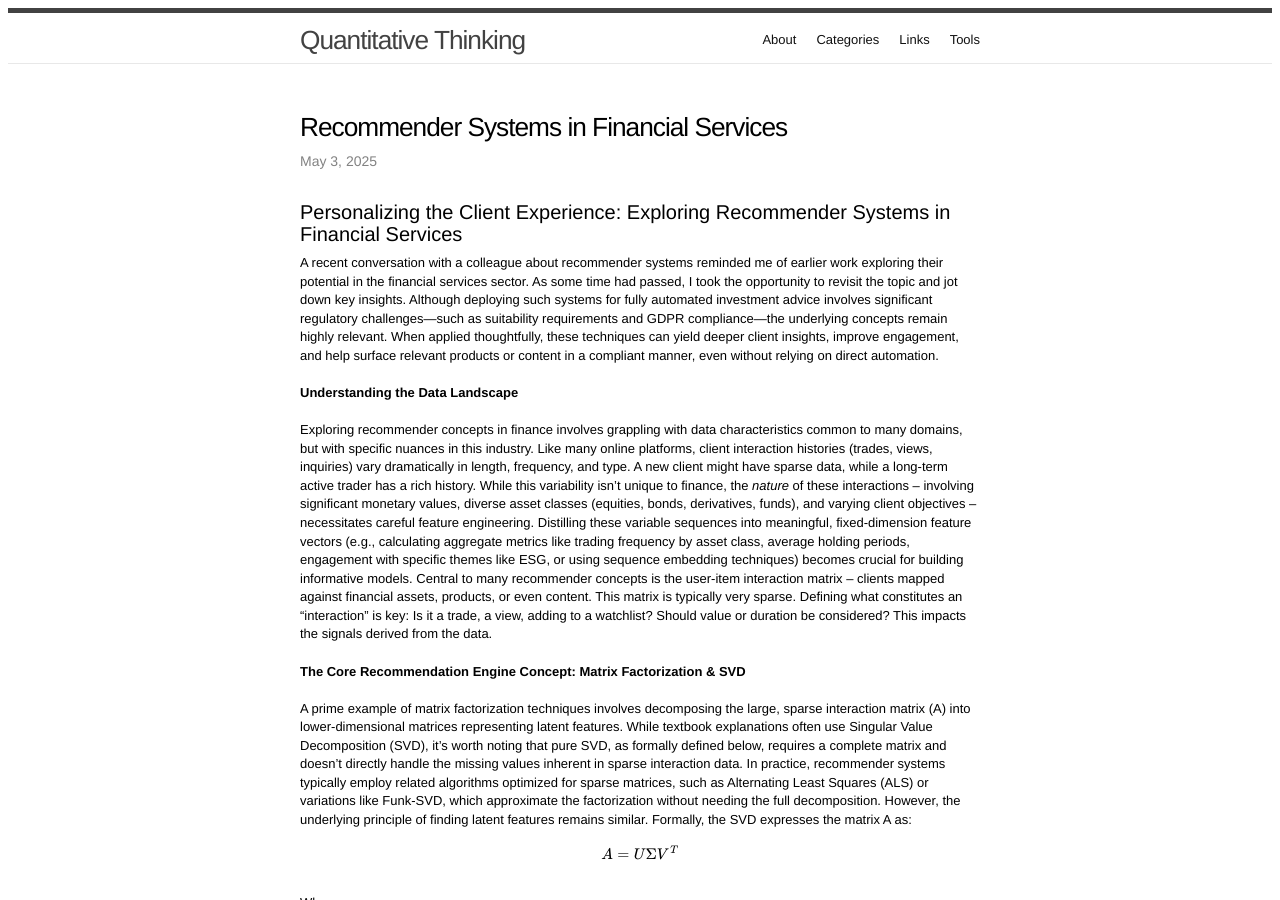
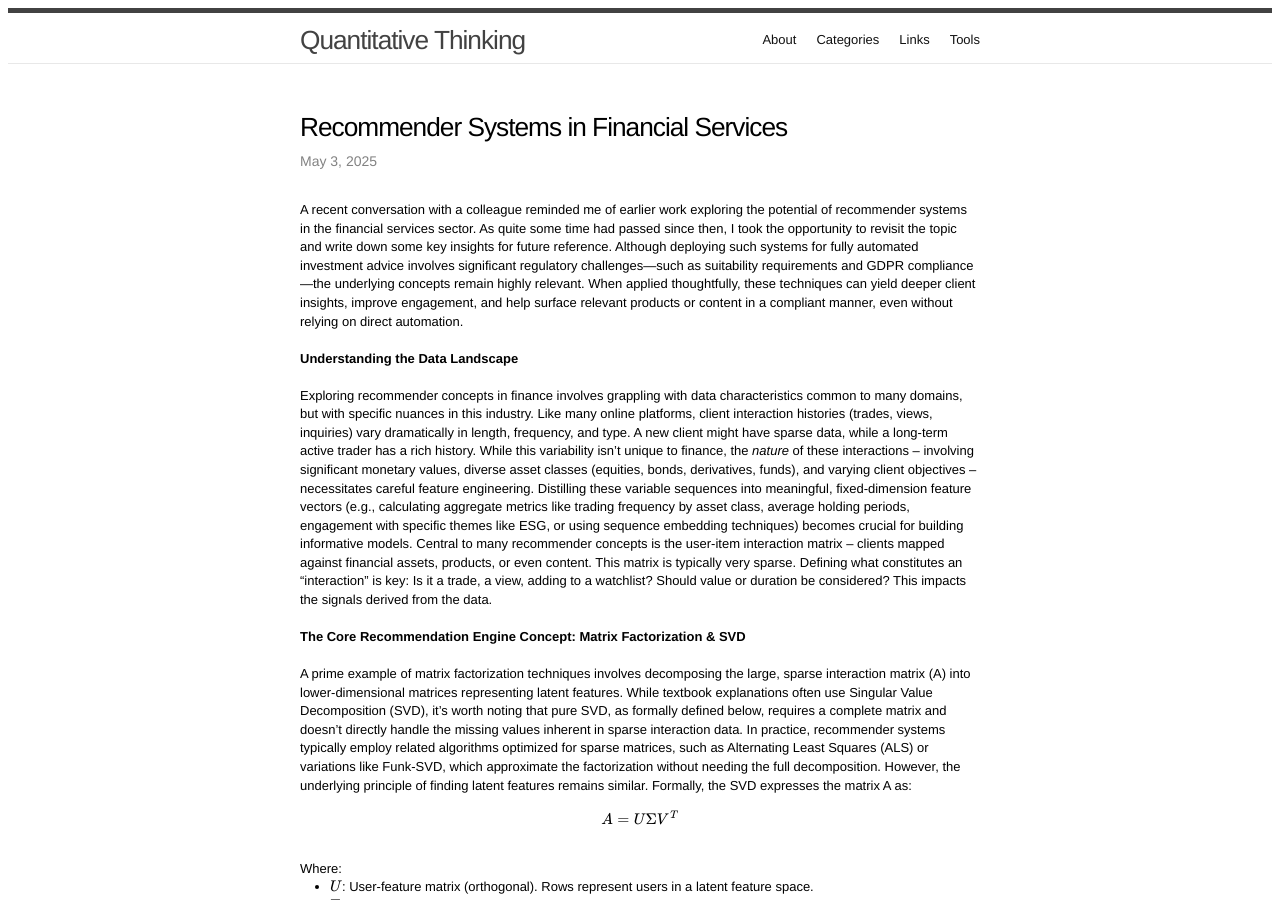
Before and after one commit to cgroll/cgroll.github.io, a Jekyll site: the page built from _posts/2025-05-08-Recommender-Systems.md, in a window 1280 px wide and 900 px high. Built offline with Jekyll 4.4.1, drawn with Linux system fonts in a browser that asks for light colours; formulas are drawn with MathJax 3; some of the changed text lies outside the part shown.

Commit message:
add disclaimer

```diff
--- a/_posts/2025-05-08-Recommender-Systems.md
+++ b/_posts/2025-05-08-Recommender-Systems.md
@@ -7,10 +7,7 @@
   Recommender systems often begin with matrix factorization, but achieve greater nuance by adding explicit user and item features into more complex predictive models.
 math: true
 ---
-
-## Personalizing the Client Experience: Exploring Recommender Systems in Financial Services
-
-A recent conversation with a colleague about recommender systems reminded me of earlier work exploring their potential in the financial services sector. As some time had passed, I took the opportunity to revisit the topic and jot down key insights. Although deploying such systems for fully automated investment advice involves significant regulatory challenges—such as suitability requirements and GDPR compliance—the underlying concepts remain highly relevant. When applied thoughtfully, these techniques can yield deeper client insights, improve engagement, and help surface relevant products or content in a compliant manner, even without relying on direct automation.
+A recent conversation with a colleague reminded me of earlier work exploring the potential of recommender systems in the financial services sector. As quite some time had passed since then, I took the opportunity to revisit the topic and write down some key insights for future reference. Although deploying such systems for fully automated investment advice involves significant regulatory challenges—such as suitability requirements and GDPR compliance—the underlying concepts remain highly relevant. When applied thoughtfully, these techniques can yield deeper client insights, improve engagement, and help surface relevant products or content in a compliant manner, even without relying on direct automation.
 
 <br>
 
@@ -114,8 +111,4 @@
 
 <br>
 
-**Looking Ahead**
-
-<br>
-
-Exploring recommender system techniques in finance involves careful data handling, thoughtful modeling, and rigorous validation. While direct automated advice faces hurdles, the potential for these methods to deepen client understanding, personalize communications, facilitate discovery, and support advisors within compliant frameworks makes them a vital area of ongoing exploration. Advanced techniques like sequence-aware models, GNNs, and hybrid approaches continue to evolve, alongside the critical need for robust explainability and testing.
+**Disclaimer**: This post is the result of me chatting with an AI to dust off my knowledge on this topic. The AI then kindly drafted this summary based on our talk and my outline, serving as my personal 'don't forget!' note for the future – because apparently, my brain isn't a perfect recording device. I've made minor edits for clarity.
```
